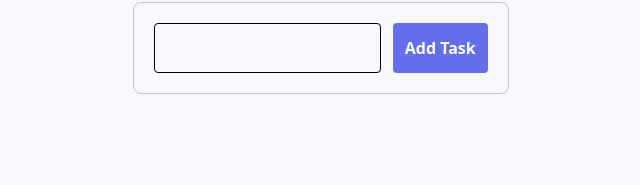
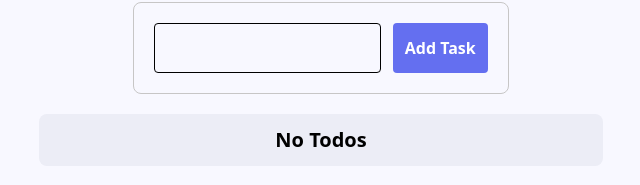
Before and after one commit to Akash2Patil/todolist, a React (Vite) app: page / in a window 1280 px wide. Shown: the part 163-348 px from the top of the page, without its empty margins (319-959 px from the left). Built offline with nearby package versions, Linux system fonts and the light colour scheme.

Commit message:
checkbox is added

```diff
--- a/src/component/Tasklist.jsx
+++ b/src/component/Tasklist.jsx
@@ -1,12 +1,26 @@
 import React from 'react'
 
-const Tasklist = ({tasks}) => {
+const Tasklist = ({tasks, settask }) => {
+
+
+  const handelCheckbox = (id)=>{
+    const updatedTasks = tasks.map((task)=>{
+      return task.id === id ? {...task, completed: !task.completed} : task
+    });
+    settask(updatedTasks)
+  }
+
 
   return (
-    <div className='mt-5 w-1/3 bg-[#ecedf6] rounded-lg'>
-    <ul>
-      {tasks.map((item,index)=>(<li className='bg-white p-3 rounded-sm m-5 flex gap-3 items-center' key={index}> <input type="checkbox" name="" id="" /> <p className='w-full break-words'>{item}</p><button>Edit</button></li>))}
-    </ul>
+    <div className='mt-5 w-1/2  bg-[#ecedf6] rounded-lg '>
+
+      {tasks.length > 0 ? <ul>
+      {tasks.map((task)=>(<li className='bg-white p-3 rounded-sm m-5 flex items-center ' key={task.id}> <input className='mt-1 mr-3' type="checkbox" checked={task.completed} onChange={()=>handelCheckbox(task.id)}/> <p className={`w-[100%] break-all ${task.completed ? 'line-through text-zinc-500' : ''}`}>{task.text}</p></li>))}
+    </ul> : <p className='text-center text-xl font-semibold p-3'>No Todos</p>}
+
+   {/* { <ul>
+      {tasks.map((task)=>(<li className='bg-white p-3 rounded-sm m-5 flex items-center ' key={task.id}> <input className='mt-1 mr-3' type="checkbox" checked={task.completed} onChange={()=>handelCheckbox(task.id)}/> <p className={`w-[100%] break-all ${task.completed ? 'line-through text-zinc-500' : ''}`}>{task.text}</p></li>))}
+    </ul>}  */}
     </div>
   )
 }
```
